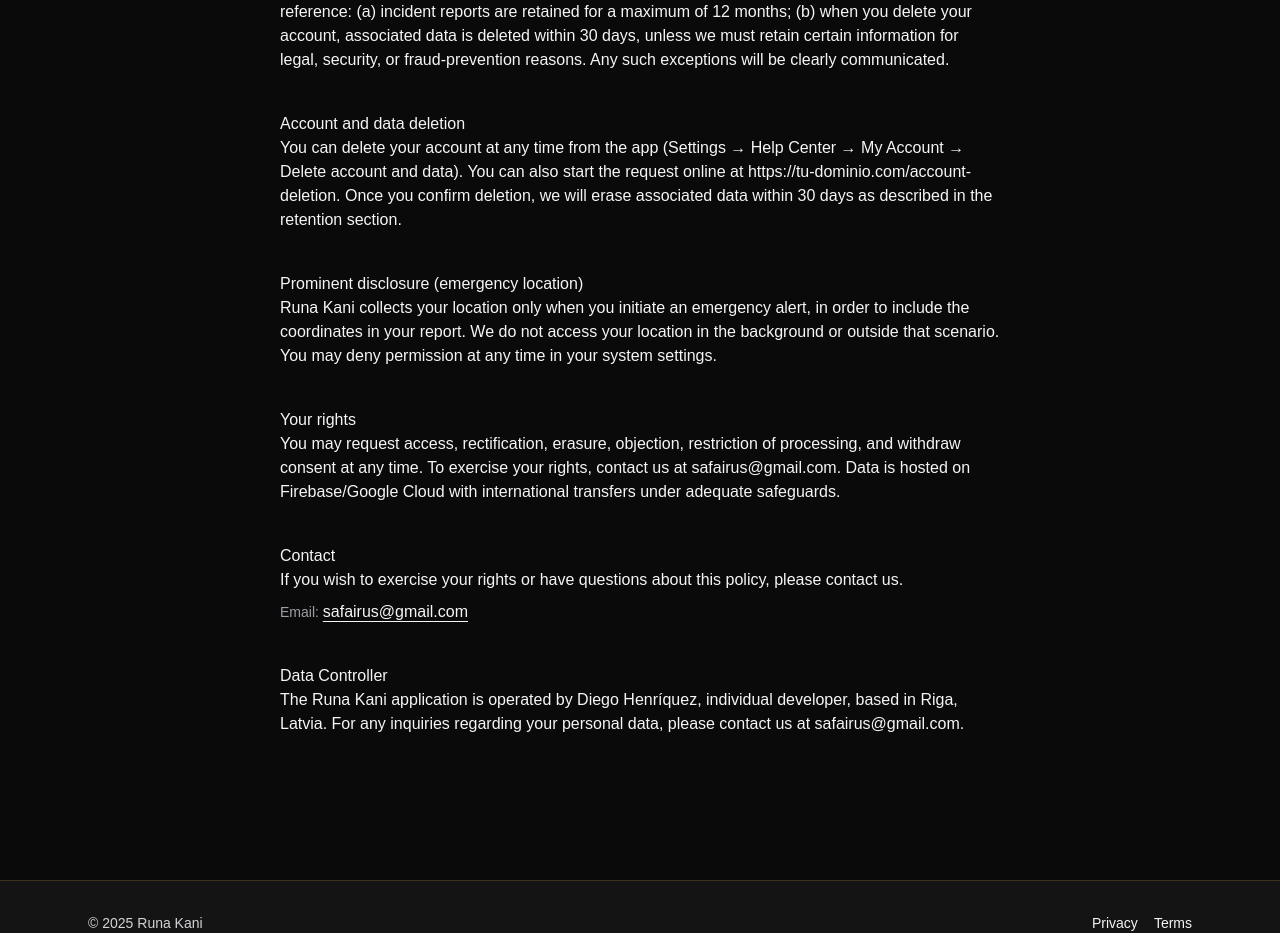
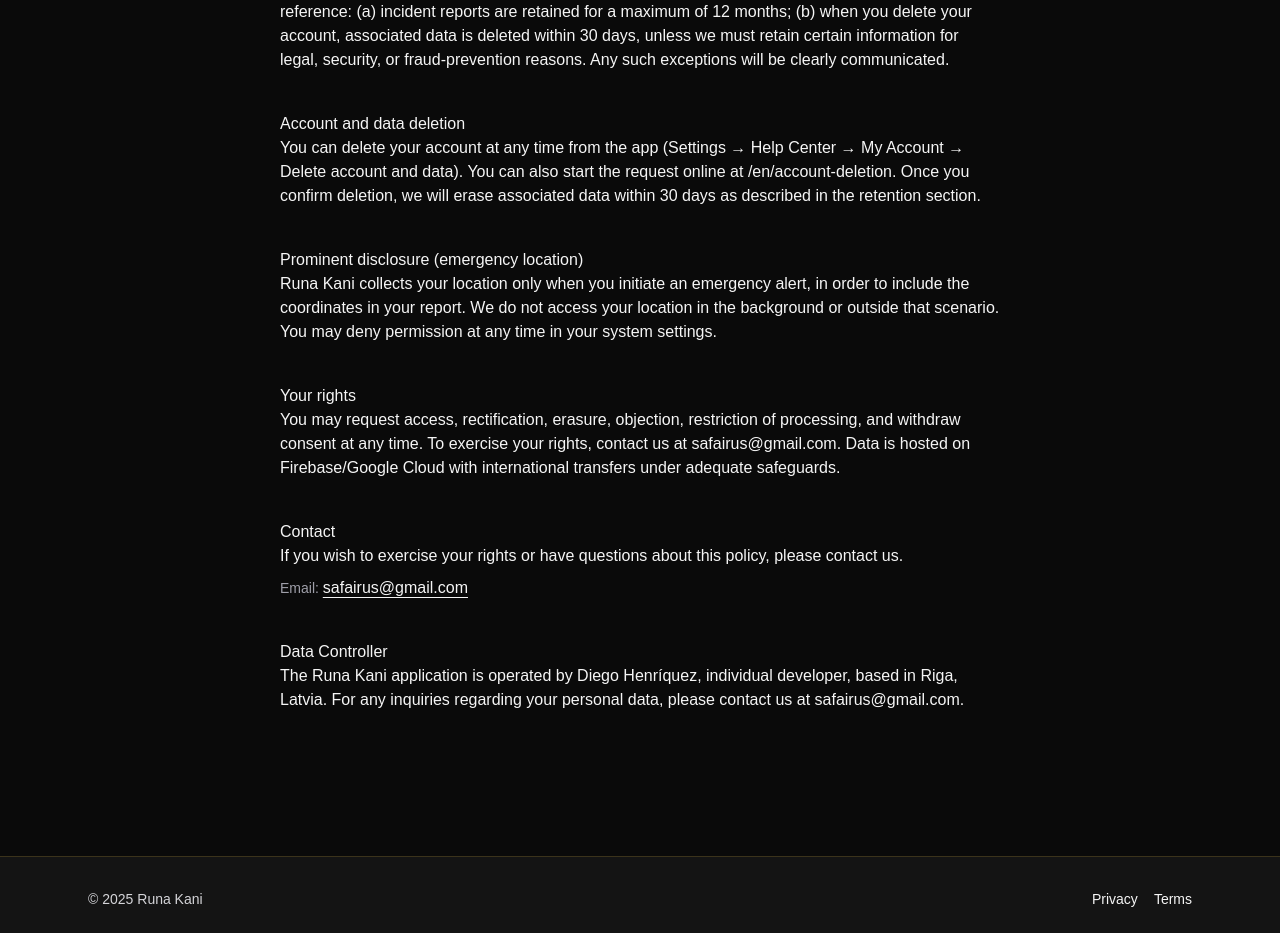
Before and after one commit to Diego5HZ/runa-kani-web, a Next.js app: page /en/privacy in a window 1280 px wide. Shown: the part 1560-2493 px from the top of the page. Built offline with nearby package versions, Linux system fonts and the light colour scheme.

Commit message:
feature: on PP added the account-deletion details and general refinement

```diff
--- a/app/[locale]/privacy/page.tsx
+++ b/app/[locale]/privacy/page.tsx
@@ -27,7 +27,8 @@
     { id: "controller",title: t("controllerTitle") }
   ];
 
-  const accountDeletionUrl = `https://tu-dominio.com/account-deletion`;
+  // Solo ruta interna
+  const accountDeletionHref = `/${locale}/account-deletion`;
 
   return (
     <article className="max-w-3xl mx-auto px-6 py-16">
@@ -56,7 +57,7 @@
         <h2 className="text-base font-semibold">{t("ctaDeletionHelpTitle")}</h2>
         <p className="mt-1 text-sm text-zinc-300">{t("ctaDeletionHelpText")}</p>
         <Link
-          href={accountDeletionUrl}
+          href={accountDeletionHref}
           className="inline-block mt-3 rounded-lg border border-rk-gold px-3 py-1 text-sm text-rk-gold hover:bg-rk-gold hover:text-black transition"
         >
           {t("ctaDeletionHelpLink")}
@@ -105,7 +106,7 @@
 
       <section id="deletion" className="prose prose-invert prose-zinc max-w-none mt-10">
         <h2>{t("deletionTitle")}</h2>
-        <p>{t("deletionText", { accountDeletionUrl })}</p>
+        <p>{t("deletionText", { accountDeletionUrl: accountDeletionHref })}</p>
       </section>
 
       <section id="location" className="prose prose-invert prose-zinc max-w-none mt-10">
```
